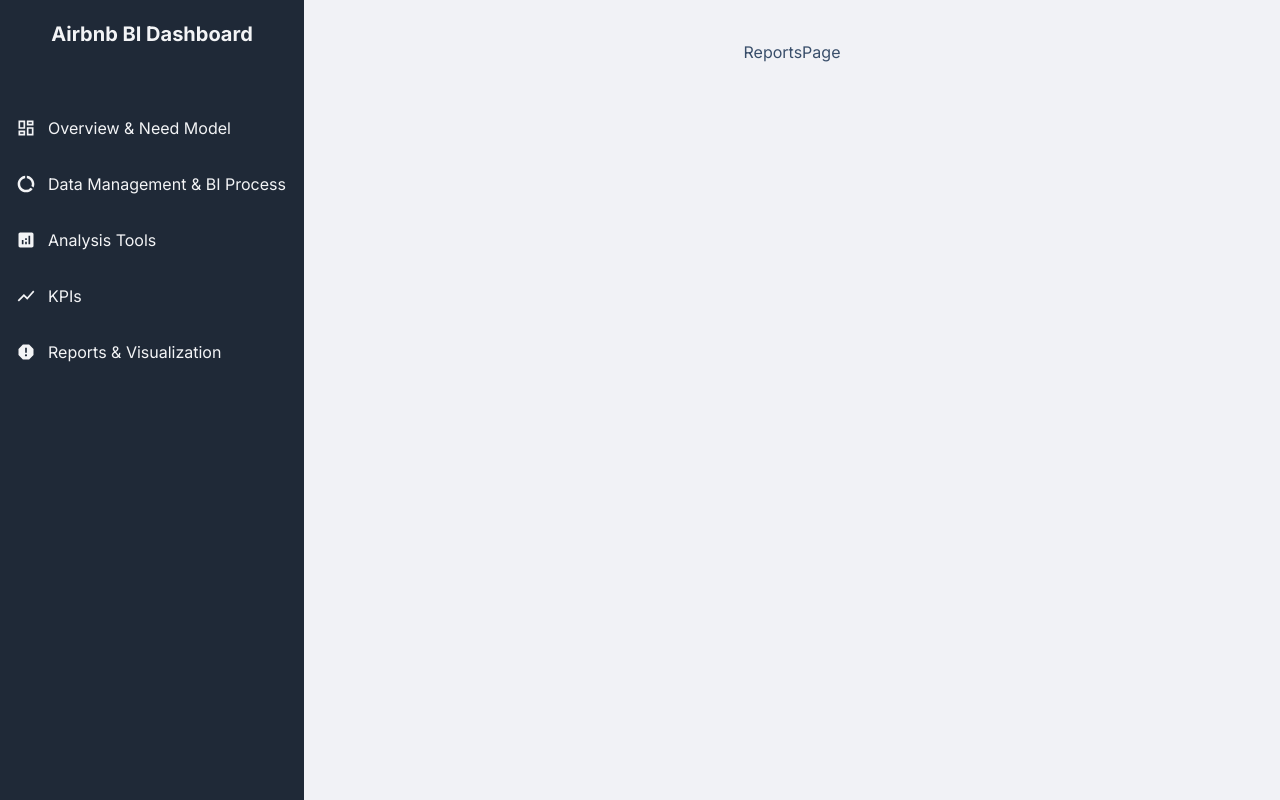
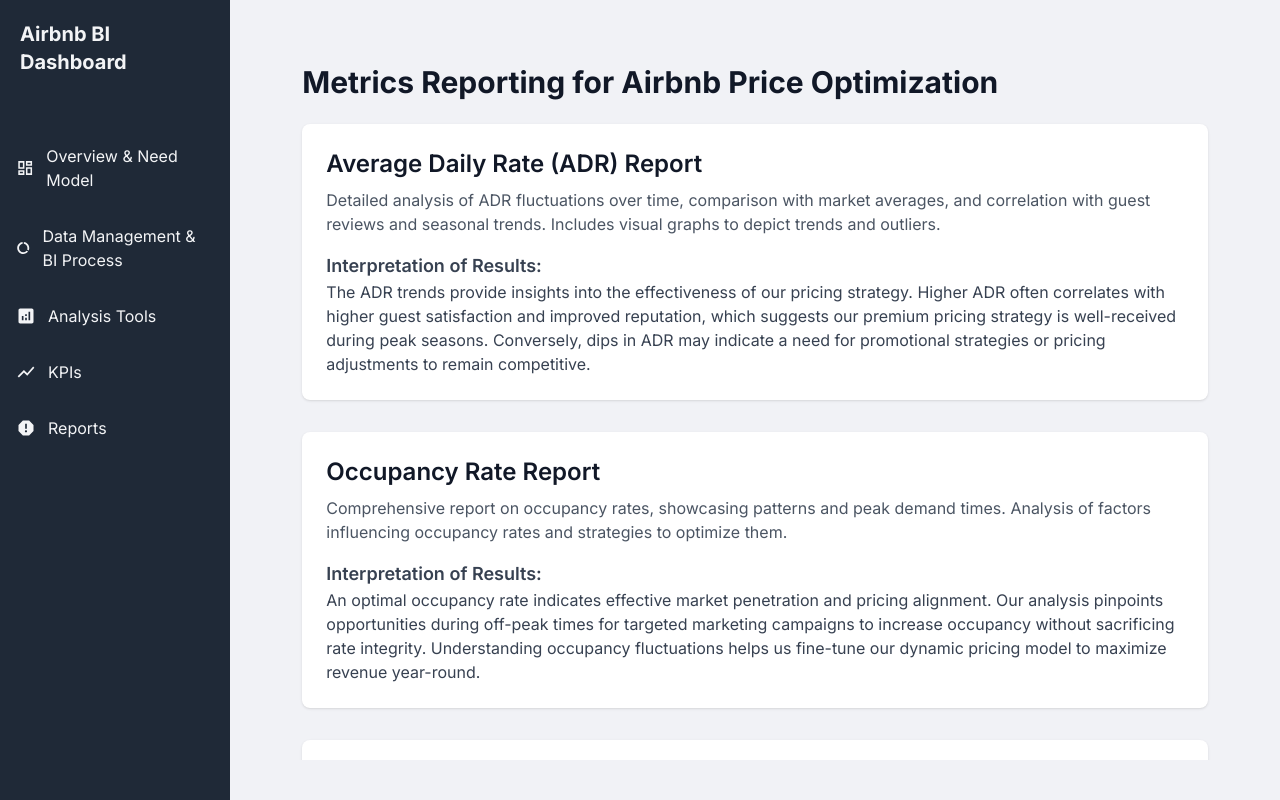
Before and after one commit to Ahmed-Amine-Hlel/airbnb-data-navigator, a Next.js app: page /dashboard/reports in a window 1280 px wide. Built offline with nearby package versions, Linux system fonts and the light colour scheme; no server answers.

Commit message:
add detailed interpretation of results to the Metrics Reporting section for Airbnb Price Optimization

```diff
--- a/src/app/dashboard/layout.tsx
+++ b/src/app/dashboard/layout.tsx
@@ -1,12 +1,15 @@
 import Sidebar from '@/components/layout/sidebar/Sidebar';
+import { DataProvider } from '@/context/DataProvider';
 import React from 'react';
 
 const DashboardLayout = ({ children }: { children: React.ReactNode }) => {
   return (
-    <div className="flex h-screen bg-[#F1F2F6]">
-      <Sidebar />
-      <main className="flex-grow m-10 flex justify-center">{children}</main>
-    </div>
+    <DataProvider>
+      <div className="flex h-screen bg-[#F1F2F6]">
+        <Sidebar />
+        <main className="flex-grow m-10 flex justify-center">{children}</main>
+      </div>
+    </DataProvider>
   );
 };
 
--- a/src/app/dashboard/page.tsx
+++ b/src/app/dashboard/page.tsx
@@ -1,43 +1,15 @@
 'use client';
-import React, { useEffect, useState } from 'react';
-import { parseCSV } from '@/utils/parseCSV';
+import React from 'react';
 import BarChart from '@/components/charts/BarChart';
 import PieChart from '@/components/charts/PieChart';
 import LineChart from '@/components/charts/LineChart';
 import Histogram from '@/components/charts/Histogram';
-
-export interface Listing {
-  id: number;
-  name: string;
-  host_id: number;
-  neighbourhood_group: string;
-  room_type: string;
-  price: number;
-  minimum_nights: number;
-  number_of_reviews: number;
-  last_review: string;
-  reviews_per_month: number;
-  calculated_host_listings_count: number;
-  availability_365: number;
-}
+import { useData } from '../../hooks/useData';
 
 const Overview = () => {
-  const [listings, setListings] = useState<Listing[]>([]);
+  const { listings } = useData();
 
-  useEffect(() => {
-    const fetchData = async () => {
-      try {
-        const response = await fetch('/AB_NYC_2019.csv');
-        const csvText = await response.text();
-        const listingsData: Listing[] = await parseCSV(csvText);
-        setListings(listingsData.slice(0, 1000));
-      } catch (error) {
-        console.error('Failed to load or parse CSV', error);
-      }
-    };
-
-    fetchData();
-  }, []);
+  // console.log(listings);
 
   // Data processing for BarChart
   const neighbourhoodGroups = listings.reduce(
--- a/src/app/dashboard/reports/page.tsx
+++ b/src/app/dashboard/reports/page.tsx
@@ -1,7 +1,115 @@
 import React from 'react';
 
 const ReportsPage = () => {
-  return <div>ReportsPage</div>;
+  return (
+    <div className="max-w-7xl mx-auto px-4 sm:px-6 lg:px-8 overflow-y-auto">
+      <h1 className="text-3xl font-bold text-gray-900 my-6">
+        Metrics Reporting for Airbnb Price Optimization
+      </h1>
+      <div className="space-y-8">
+        {/* ADR Report Content */}
+        <div className="bg-white p-6 shadow rounded-lg">
+          <h2 className="text-2xl font-semibold text-gray-900">
+            Average Daily Rate (ADR) Report
+          </h2>
+          <p className="mt-2 text-gray-600">
+            Detailed analysis of ADR fluctuations over time, comparison with
+            market averages, and correlation with guest reviews and seasonal
+            trends. Includes visual graphs to depict trends and outliers.
+          </p>
+          <div className="mt-4 text-gray-700">
+            <h3 className="text-lg font-semibold">
+              Interpretation of Results:
+            </h3>
+            <p>
+              The ADR trends provide insights into the effectiveness of our
+              pricing strategy. Higher ADR often correlates with higher guest
+              satisfaction and improved reputation, which suggests our premium
+              pricing strategy is well-received during peak seasons. Conversely,
+              dips in ADR may indicate a need for promotional strategies or
+              pricing adjustments to remain competitive.
+            </p>
+          </div>
+        </div>
+
+        {/* Occupancy Rate Report Content */}
+        <div className="bg-white p-6 shadow rounded-lg">
+          <h2 className="text-2xl font-semibold text-gray-900">
+            Occupancy Rate Report
+          </h2>
+          <p className="mt-2 text-gray-600">
+            Comprehensive report on occupancy rates, showcasing patterns and
+            peak demand times. Analysis of factors influencing occupancy rates
+            and strategies to optimize them.
+          </p>
+          <div className="mt-4 text-gray-700">
+            <h3 className="text-lg font-semibold">
+              Interpretation of Results:
+            </h3>
+            <p>
+              An optimal occupancy rate indicates effective market penetration
+              and pricing alignment. Our analysis pinpoints opportunities during
+              off-peak times for targeted marketing campaigns to increase
+              occupancy without sacrificing rate integrity. Understanding
+              occupancy fluctuations helps us fine-tune our dynamic pricing
+              model to maximize revenue year-round.
+            </p>
+          </div>
+        </div>
+
+        {/* RevPAR Report Content */}
+        <div className="bg-white p-6 shadow rounded-lg">
+          <h2 className="text-2xl font-semibold text-gray-900">
+            Revenue Per Available Room (RevPAR) Report
+          </h2>
+          <p className="mt-2 text-gray-600">
+            Evaluation of RevPAR to assess overall financial health. Report
+            includes comparisons with industry standards and historical
+            performance data.
+          </p>
+          <div className="mt-4 text-gray-700">
+            <h3 className="text-lg font-semibold">
+              Interpretation of Results:
+            </h3>
+            <p>
+              RevPAR is a critical indicator of both pricing strategy
+              effectiveness and property utilization. By integrating both ADR
+              and occupancy rates, RevPAR provides a more comprehensive view of
+              operational success. Strategic adjustments based on RevPAR
+              analysis can lead to significant improvements in profitability,
+              particularly by focusing on improving occupancy during
+              traditionally lower booking periods.
+            </p>
+          </div>
+        </div>
+
+        {/* Seasonal Demand Trends Report Content */}
+        <div className="bg-white p-6 shadow rounded-lg">
+          <h2 className="text-2xl font-semibold text-gray-900">
+            Seasonal Demand Trends Report
+          </h2>
+          <p className="mt-2 text-gray-600">
+            Analysis of demand variations throughout the year with
+            recommendations for pricing strategies to adapt to these changes
+            effectively.
+          </p>
+          <div className="mt-4 text-gray-700">
+            <h3 className="text-lg font-semibold">
+              Interpretation of Results:
+            </h3>
+            <p>
+              Seasonal trends highlight the cyclic nature of the hospitality
+              market. By anticipating these trends, we can proactively adjust
+              our pricing and marketing strategies to not only capture peak
+              demand but also stimulate growth during slower periods. This
+              approach ensures that we maintain a competitive edge by adapting
+              our pricing strategy to meet market demands efficiently.
+            </p>
+          </div>
+        </div>
+      </div>
+    </div>
+  );
 };
 
 export default ReportsPage;
--- /dev/null
+++ b/src/app/types/index.ts
@@ -0,0 +1,18 @@
+export interface Listing {
+  id: number;
+  name: string;
+  host_id: number;
+  host_name: string;
+  neighbourhood_group: string;
+  neighbourhood: string;
+  latitude: number;
+  longitude: number;
+  room_type: string;
+  price: number;
+  minimum_nights: number;
+  number_of_reviews: number;
+  last_review: string | null;
+  reviews_per_month: number | null;
+  calculated_host_listings_count: number;
+  availability_365: number;
+}
--- a/src/components/layout/sidebar/Sidebar.tsx
+++ b/src/components/layout/sidebar/Sidebar.tsx
@@ -59,7 +59,7 @@
             className="px-4 py-2 flex items-center gap-3 hover:bg-gray-700 rounded-md transition-colors duration-200 ease-in-out cursor-pointer"
           >
             <MdReport className="text-xl" />
-            <span>Reports & Visualization</span>
+            <span>Reports</span>
           </Link>
         </li>
       </ul>
--- /dev/null
+++ b/src/context/DataProvider.tsx
@@ -0,0 +1,45 @@
+'use client';
+import React, { createContext, useState, useEffect, ReactNode } from 'react';
+import { parseCSV } from '@/utils/parseCSV';
+import { Listing } from '../app/types';
+
+export interface DataContextType {
+  listings: Listing[];
+  setListings: React.Dispatch<React.SetStateAction<Listing[]>>;
+}
+
+export const defaultState: DataContextType = {
+  listings: [],
+  setListings: () => {},
+};
+
+export const DataContext = createContext<DataContextType>(defaultState);
+
+interface DataProviderProps {
+  children: ReactNode;
+}
+
+export const DataProvider: React.FC<DataProviderProps> = ({ children }) => {
+  const [listings, setListings] = useState<Listing[]>([]);
+
+  useEffect(() => {
+    const fetchData = async () => {
+      try {
+        const response = await fetch('/AB_NYC_2019.csv');
+        const csvText = await response.text();
+        const listingsData: Listing[] = await parseCSV(csvText);
+        setListings(listingsData.slice(0, 1000));
+      } catch (error) {
+        console.error('Failed to load or parse CSV', error);
+      }
+    };
+
+    fetchData();
+  }, []);
+
+  return (
+    <DataContext.Provider value={{ listings, setListings }}>
+      {children}
+    </DataContext.Provider>
+  );
+};
--- /dev/null
+++ b/src/hooks/useData.ts
@@ -0,0 +1,11 @@
+import { useContext } from 'react';
+import { DataContext, DataContextType } from '../context/DataProvider';
+
+export const useData = (): DataContextType => {
+  const context = useContext(DataContext);
+  console.log('DataContext value:', context);
+  if (!context) {
+    throw new Error('useData must be used within a DataProvider');
+  }
+  return context;
+};
```
Also changed, not shown: src/app/dashboard/kpi/page.tsx (+20 -22 lines).
